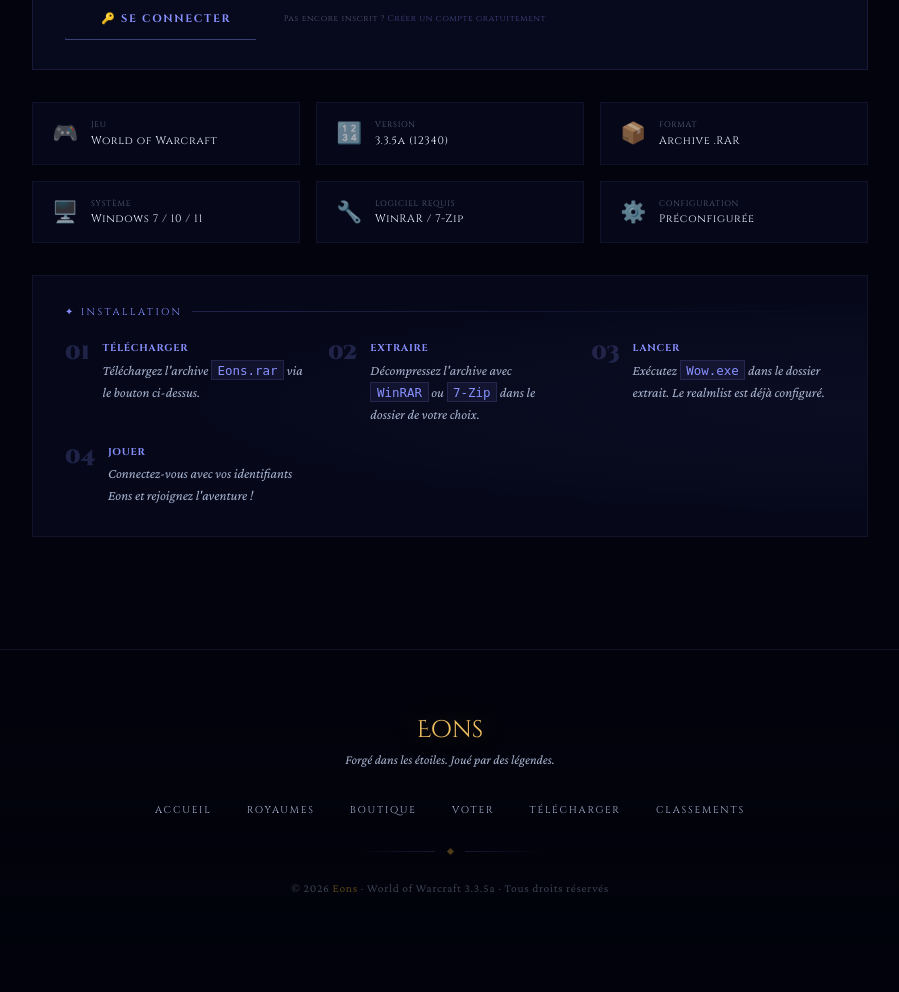
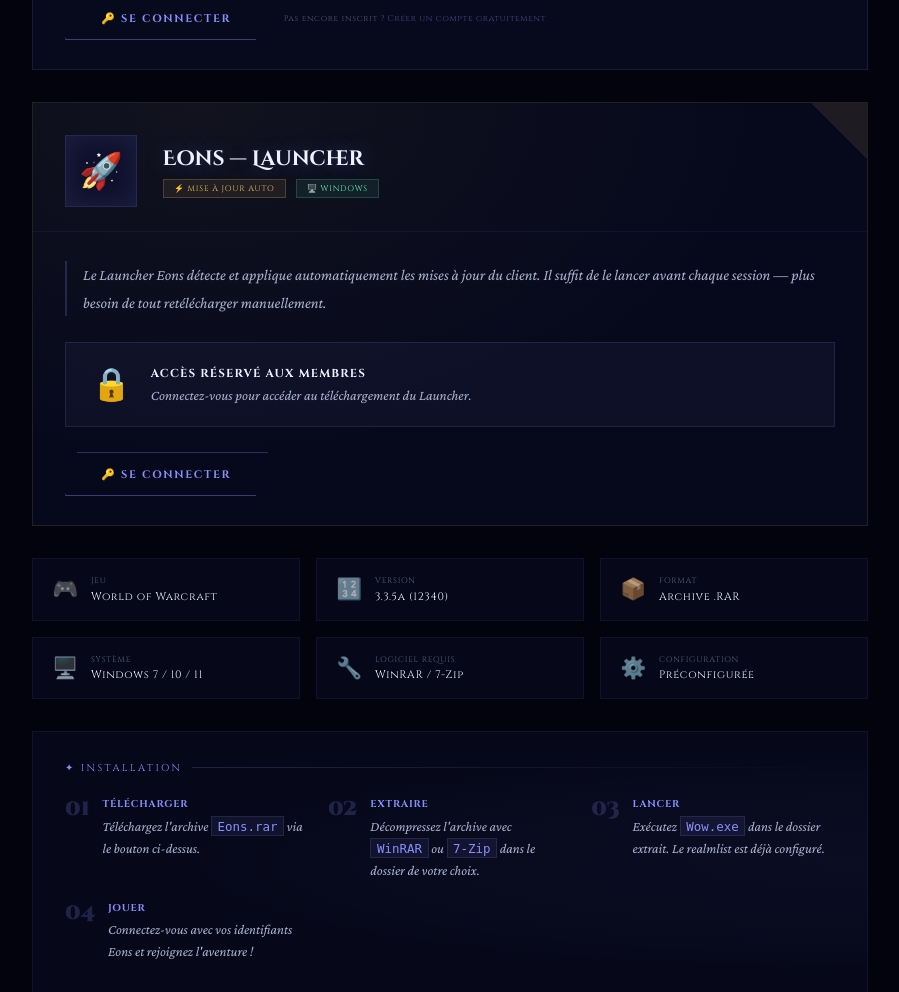
Before and after one commit to DreamCoreRev/eons-world.eu, a PHP site: page /client.php in a window 1280 px wide. Shown: the part 799-1791 px from the top of the page, without its empty margins (190-1089 px from the left). Before the commit the page ends 1691 px from the top, so only its background shows below. Run offline with PHP 8.4, Linux system fonts and the light colour scheme.

Commit message:
Web: Add Button Download Launcher

```diff
--- a/client.php
+++ b/client.php
@@ -13,6 +13,9 @@
 define('CLIENT_FILE_NAME', 'Eons.rar');
 define('CLIENT_FILE_SIZE_DISPLAY', '~18.8 Go');
 
+define('LAUNCHER_FILE_URL',  'https://eons-world.eu/uploads/launcher/Eons_Launcher.rar');
+define('LAUNCHER_FILE_NAME', 'Eons_Launcher.rar');
+
 if (isset($_GET['dl']) && $_GET['dl'] === '1') {
     if (!$isLoggedIn) {
         header('Location: auth.php');
@@ -20,6 +23,15 @@
     }
     // Redirect direct — le navigateur gère le téléchargement
     header('Location: ' . CLIENT_FILE_URL);
+    exit;
+}
+
+if (isset($_GET['dl']) && $_GET['dl'] === 'launcher') {
+    if (!$isLoggedIn) {
+        header('Location: auth.php');
+        exit;
+    }
+    header('Location: ' . LAUNCHER_FILE_URL);
     exit;
 }
 
@@ -343,6 +355,70 @@
     letter-spacing: 0.06em; color: var(--white);
 }
 
+/* ─── CARTE LAUNCHER ────────────────────────────────────────── */
+.launcher-card {
+    position: relative;
+    background: rgba(9,12,34,0.75);
+    border: 1px solid rgba(240,192,96,0.12);
+    overflow: hidden;
+    margin-bottom: 2rem;
+}
+.launcher-card::before {
+    content: '';
+    position: absolute; top: 0; right: 0;
+    border-style: solid; border-width: 0 56px 56px 0;
+    border-color: transparent rgba(240,192,96,0.1) transparent transparent;
+    z-index: 2;
+}
+.launcher-card::after {
+    content: '';
+    position: absolute; inset: 0;
+    background: radial-gradient(ellipse at 20% 0%, rgba(240,192,96,0.05) 0%, transparent 60%);
+    pointer-events: none;
+}
+.launcher-badge--tag {
+    background: rgba(240,192,96,0.08);
+    border: 1px solid rgba(240,192,96,0.22);
+    color: var(--gold-bright);
+}
+.launcher-badge--os {
+    background: rgba(95,255,176,0.07);
+    border: 1px solid rgba(95,255,176,0.18);
+    color: var(--success);
+}
+
+/* Bouton launcher — variante dorée */
+.btn-download-launcher {
+    display: inline-flex; align-items: center; gap: 0.7rem;
+    font-family: 'Cinzel', serif; font-size: 0.68rem;
+    font-weight: 700; letter-spacing: 0.16em; text-transform: uppercase;
+    padding: 0.85rem 2.2rem; text-decoration: none;
+    background: linear-gradient(135deg, #3a2800 0%, #5a3e00 40%, #f0c060 50%, #5a3e00 60%, #3a2800 100%);
+    color: var(--white); border: none; cursor: pointer;
+    clip-path: polygon(12px 0%, 100% 0%, calc(100% - 12px) 100%, 0% 100%);
+    box-shadow: 0 2px 24px rgba(240,192,96,0.35);
+    transition: all 0.3s; white-space: nowrap;
+    position: relative; overflow: hidden;
+    animation: launcherPulse 3s ease-in-out infinite;
+}
+.btn-download-launcher::before {
+    content: '';
+    position: absolute; inset: 0;
+    background: linear-gradient(90deg, transparent, rgba(255,255,255,0.15), transparent);
+    transform: translateX(-100%) skewX(-20deg); transition: transform 0.6s;
+}
+.btn-download-launcher:hover {
+    box-shadow: 0 4px 40px rgba(240,192,96,0.6);
+    transform: translateY(-2px);
+    animation: none;
+}
+.btn-download-launcher:hover::before { transform: translateX(150%) skewX(-20deg); }
+.btn-download-launcher svg { width: 18px; height: 18px; flex-shrink: 0; }
+@keyframes launcherPulse {
+    0%, 100% { box-shadow: 0 2px 24px rgba(240,192,96,0.35); }
+    50%       { box-shadow: 0 2px 40px rgba(240,192,96,0.6); }
+}
+
 /* ─── RESPONSIVE ────────────────────────────────────────────── */
 @media (max-width: 640px) {
     .client-page { padding: 5rem 1rem 4rem; }
@@ -428,6 +504,60 @@
                 </a>
                 <span class="client-cta-note">
                     Connecté en tant que <strong style="color:var(--arcane-bright);font-style:normal;">
+                        <?= htmlspecialchars($_SESSION['account_name'] ?? 'Aventurier') ?>
+                    </strong>
+                </span>
+            </div>
+            <?php endif; ?>
+        </div>
+    </div>
+
+    <!-- ── CARTE LAUNCHER ──────────────────────────────────────── -->
+    <div class="client-card launcher-card reveal">
+
+        <!-- Header -->
+        <div class="client-card-header">
+            <div class="client-icon">🚀</div>
+            <div class="client-info">
+                <div class="client-game-name">Eons — Launcher</div>
+                <div class="client-meta">
+                    <span class="client-badge launcher-badge--tag">⚡ Mise à jour auto</span>
+                    <span class="client-badge launcher-badge--os">🖥️ Windows</span>
+                </div>
+            </div>
+        </div>
+
+        <!-- Body -->
+        <div class="client-card-body">
+            <p class="client-desc">
+                Le Launcher Eons détecte et applique automatiquement les mises à jour du client.
+                Il suffit de le lancer avant chaque session — plus besoin de tout retélécharger manuellement.
+            </p>
+
+            <?php if (!$isLoggedIn): ?>
+            <div class="client-locked-banner">
+                <div class="client-locked-icon">🔒</div>
+                <div class="client-locked-text">
+                    <strong>Accès réservé aux membres</strong>
+                    <span>Connectez-vous pour accéder au téléchargement du Launcher.</span>
+                </div>
+            </div>
+            <div class="client-cta">
+                <a href="auth.php" class="btn-login-prompt">🔑 Se connecter</a>
+            </div>
+
+            <?php else: ?>
+            <div class="client-cta">
+                <a href="client.php?dl=launcher" class="btn-download-launcher">
+                    <svg xmlns="http://www.w3.org/2000/svg" viewBox="0 0 24 24" fill="none" stroke="currentColor" stroke-width="2" stroke-linecap="round" stroke-linejoin="round">
+                        <path d="M21 15v4a2 2 0 0 1-2 2H5a2 2 0 0 1-2-2v-4"/>
+                        <polyline points="7 10 12 15 17 10"/>
+                        <line x1="12" y1="15" x2="12" y2="3"/>
+                    </svg>
+                    Télécharger Eons_Launcher.rar
+                </a>
+                <span class="client-cta-note">
+                    Connecté en tant que <strong style="color:var(--gold-bright);font-style:normal;">
                         <?= htmlspecialchars($_SESSION['account_name'] ?? 'Aventurier') ?>
                     </strong>
                 </span>
```
